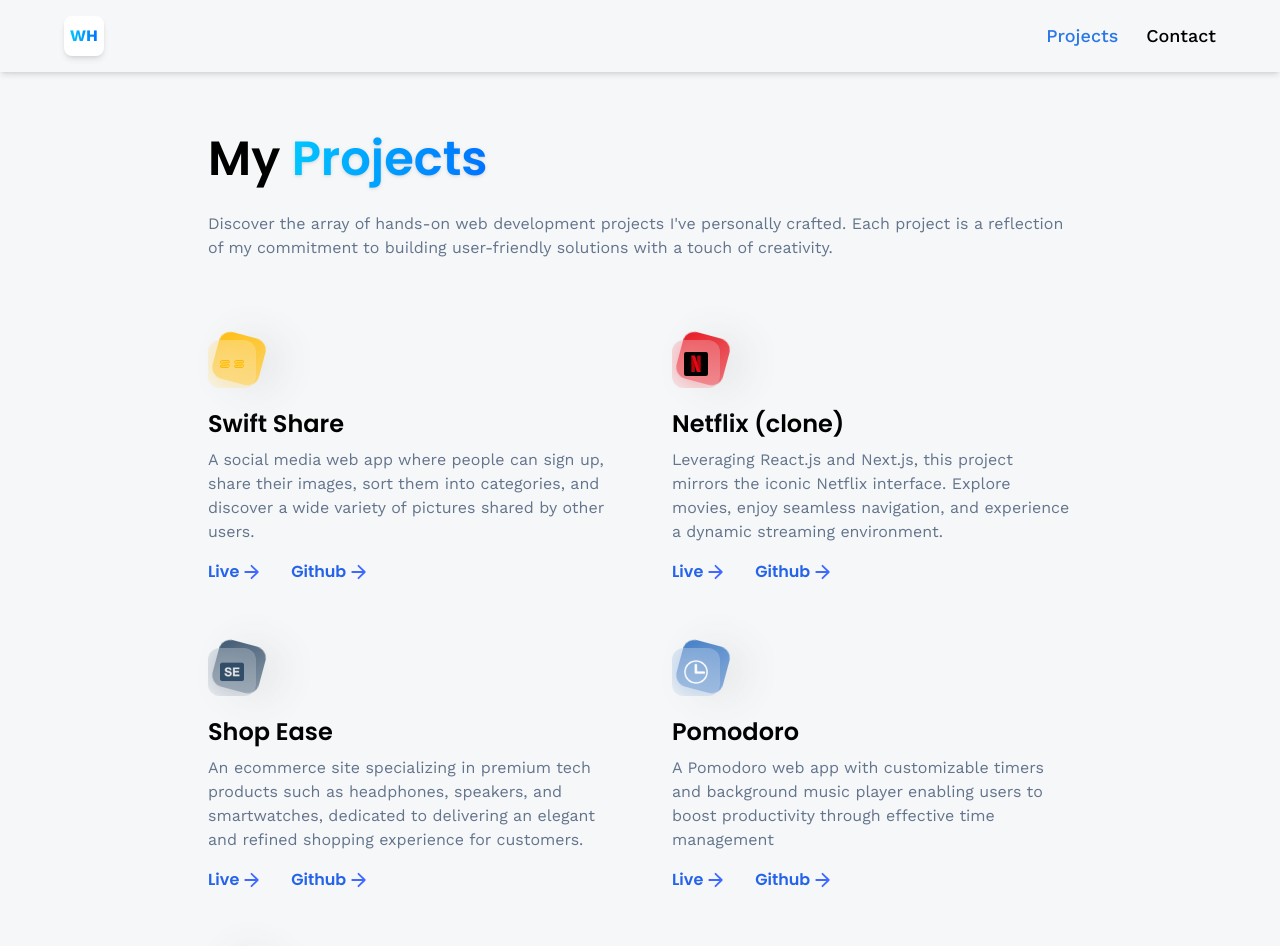
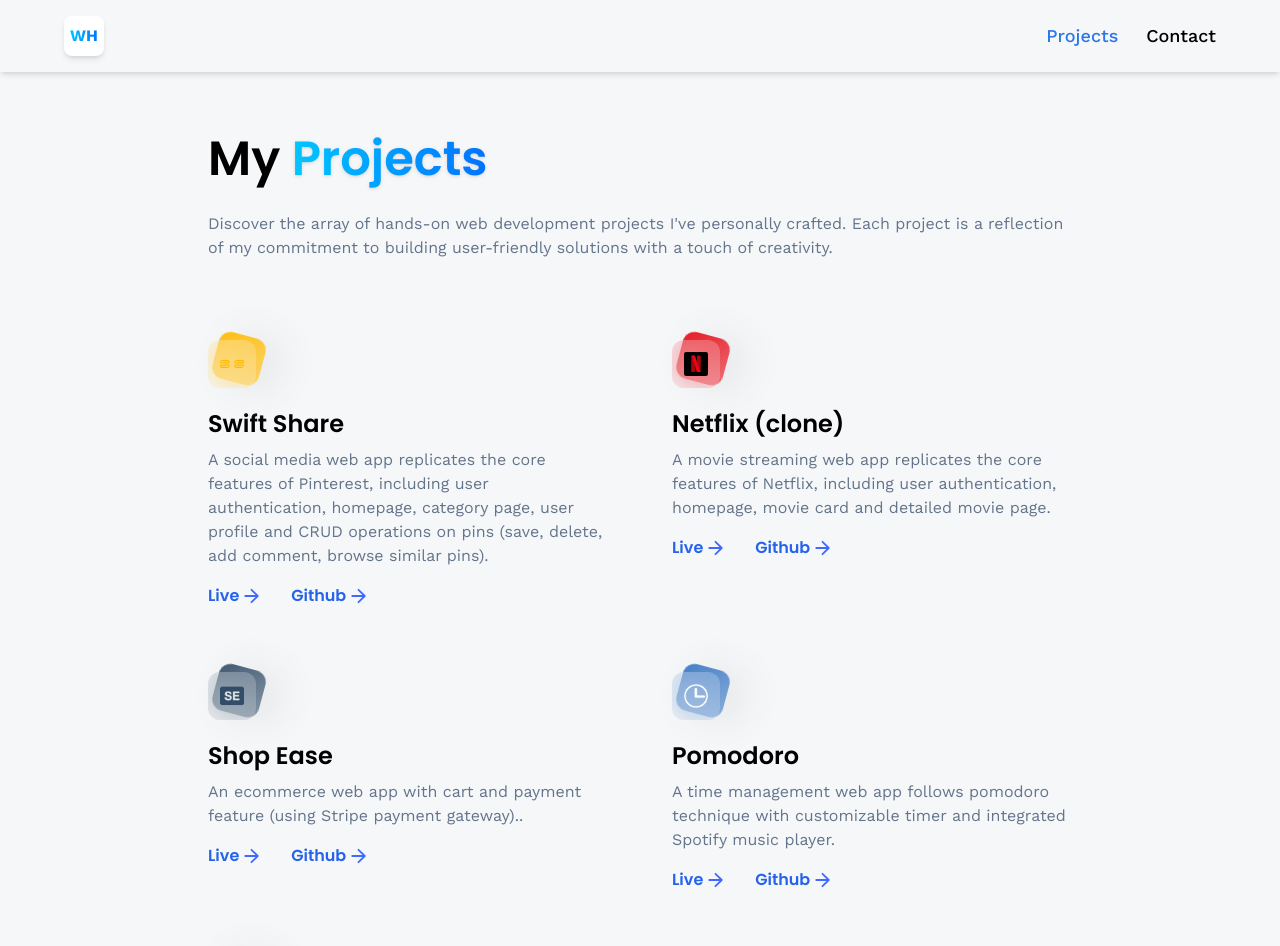
Before and after one commit to wilson-here/portfolio, a React (Vite) app: page /projects in a window 1280 px wide. Shown: the top 946 px of the page. Built offline with nearby package versions, Linux system fonts and the light colour scheme.

Commit message:
update portfolio

```diff
--- a/src/constants/index.jsx
+++ b/src/constants/index.jsx
@@ -285,7 +285,7 @@
     theme: "btn-back-swiftshare",
     name: "Swift Share",
     description:
-      "A social media web app where people can sign up, share their images, sort them into categories, and discover a wide variety of pictures shared by other users.",
+      "A social media web app replicates the core features of Pinterest, including user authentication, homepage, category page, user profile and CRUD operations on pins (save, delete, add comment, browse similar pins).",
     live: "https://wilson-here-swift-share.netlify.app/",
     github: "https://github.com/wilson-here/swift-share",
   },
@@ -294,7 +294,7 @@
     theme: "btn-back-netflix",
     name: "Netflix (clone)",
     description:
-      "Leveraging React.js and Next.js, this project mirrors the iconic Netflix interface. Explore movies, enjoy seamless navigation, and experience a dynamic streaming environment.",
+      "A movie streaming web app replicates the core features of Netflix, including user authentication, homepage, movie card and detailed movie page.",
     live: "https://wilson-here-netflix-clone.vercel.app/",
     github: "https://github.com/wilson-here/netflix-clone",
   },
@@ -303,7 +303,7 @@
     theme: "btn-back-shopease",
     name: "Shop Ease",
     description:
-      "An ecommerce site specializing in premium tech products such as headphones, speakers, and smartwatches, dedicated to delivering an elegant and refined shopping experience for customers.",
+      "An ecommerce web app with cart and payment feature (using Stripe payment gateway)..",
     live: "https://wilson-here-shop-ease.vercel.app/",
     github: "https://github.com/wilson-here/shop-ease",
   },
@@ -312,7 +312,7 @@
     theme: "btn-back-pomodoro",
     name: "Pomodoro",
     description:
-      "A Pomodoro web app with customizable timers and background music player enabling users to boost productivity through effective time management",
+      "A time management web app follows pomodoro technique with customizable timer and integrated Spotify music player.",
     live: "https://wilson-here-pomodoro.netlify.app/",
     github: "https://github.com/wilson-here/pomodoro",
   },
```
